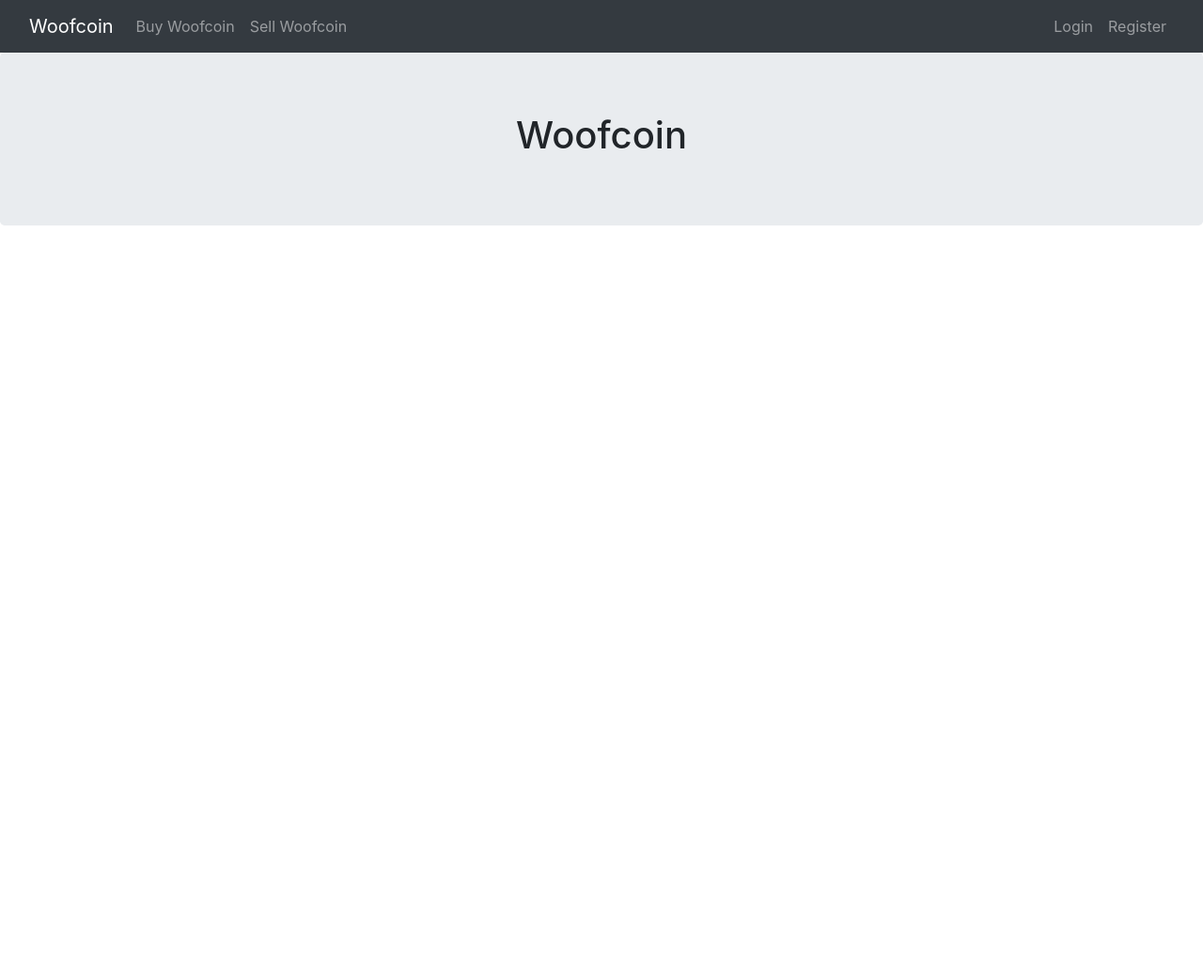
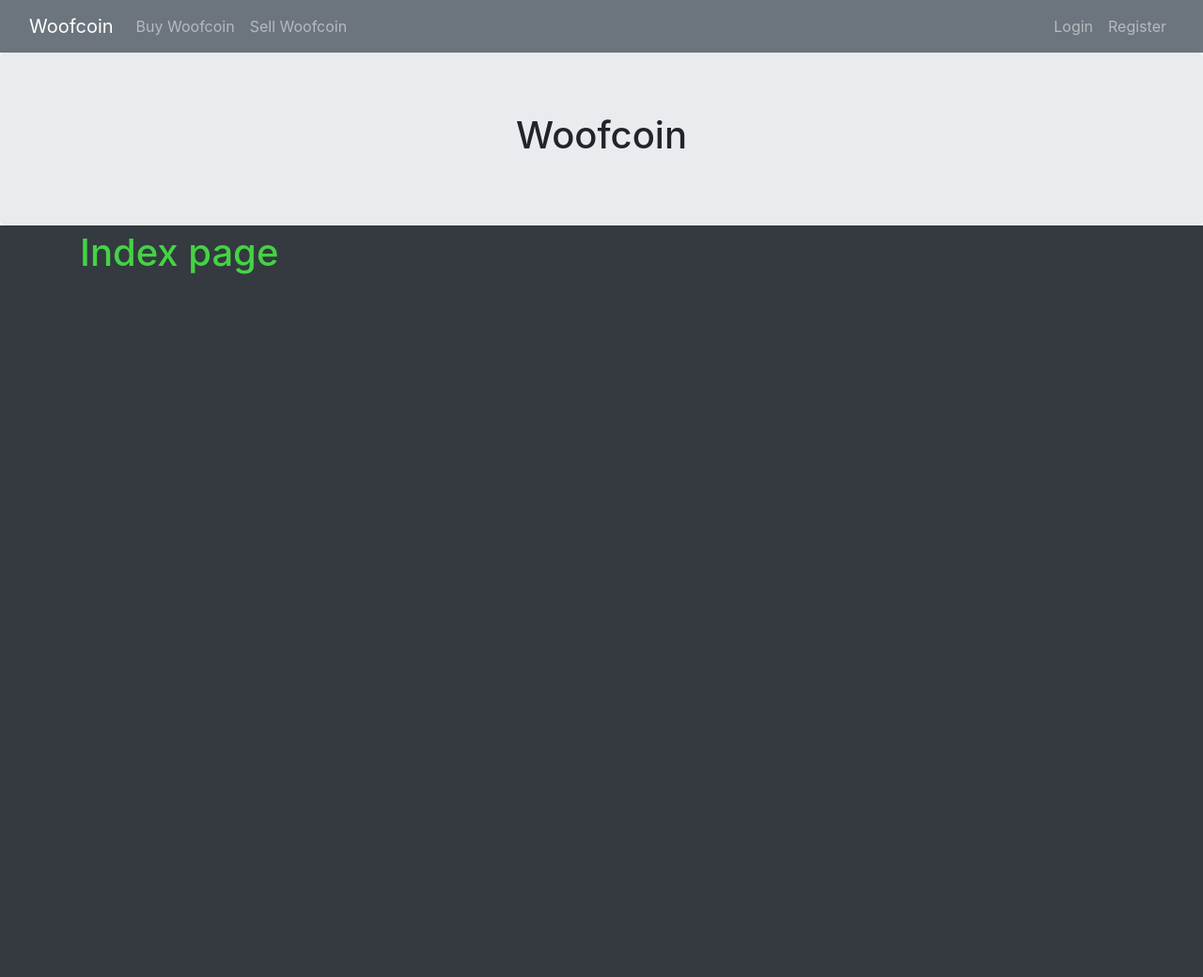
Before and after one commit to JosephAbbey/woofcoin, a Python web app: template templates/index.html in a window 1280 px wide. Shown: the whole page at 94% size. Before the commit the page ends 240 px from the top, so only its background shows below. Run offline with Jinja, Linux system fonts and the light colour scheme; the template is opened without the code that fills it, so the values that code supplies are empty.

Commit message:
HTML Templates Update

```diff
--- a/templates/index.html
+++ b/templates/index.html
@@ -9,5 +9,5 @@
 {% endblock %}
 
 {% block main %}
-
+    <h1>Index page</h1>
 {% endblock %}
--- a/templates/layout.html
+++ b/templates/layout.html
@@ -12,7 +12,7 @@
         {% block head %}{% endblock %}
     </head>
     <body>
-        <nav class="navbar navbar-expand-sm bg-dark navbar-dark">
+        <nav class="navbar navbar-expand-sm bg-secondary navbar-dark">
             <div class="container-fluid">
                 <a class="navbar-brand" href="/">Woofcoin</a>
                 <button class="navbar-toggler" type="button" data-toggle="collapse" data-target="#nb">
@@ -48,8 +48,10 @@
 
         {% block precon %}{% endblock %}
 
-        <div class="container">
-            {% block main %}{% endblock %}
+        <div class="bg-dark">
+            <div class="container" style="height: 100vh; padding-top: 5px; color: rgb(67, 212, 67);">
+                {% block main %}{% endblock %}
+            </div>
         </div>
     </body>
 </html>
```
Also changed, not shown: templates/login.html (+7 -0 lines).
